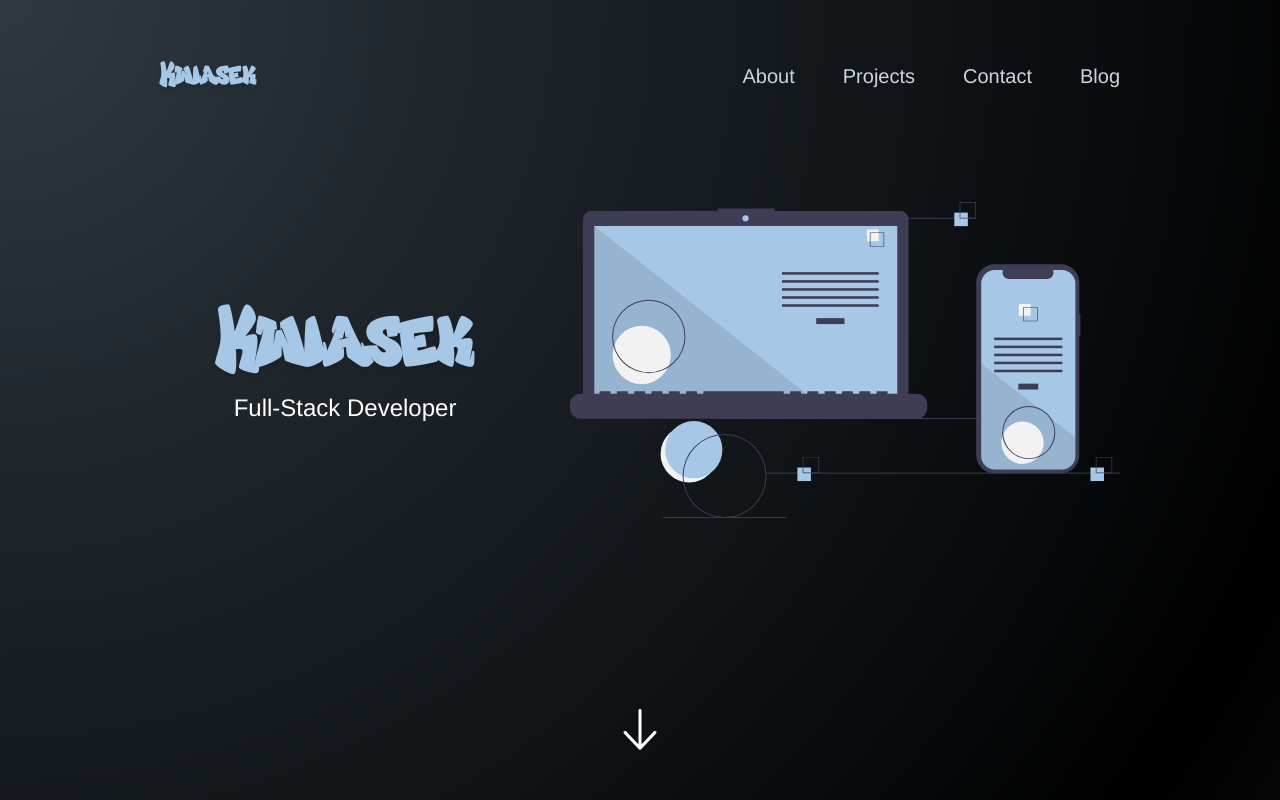
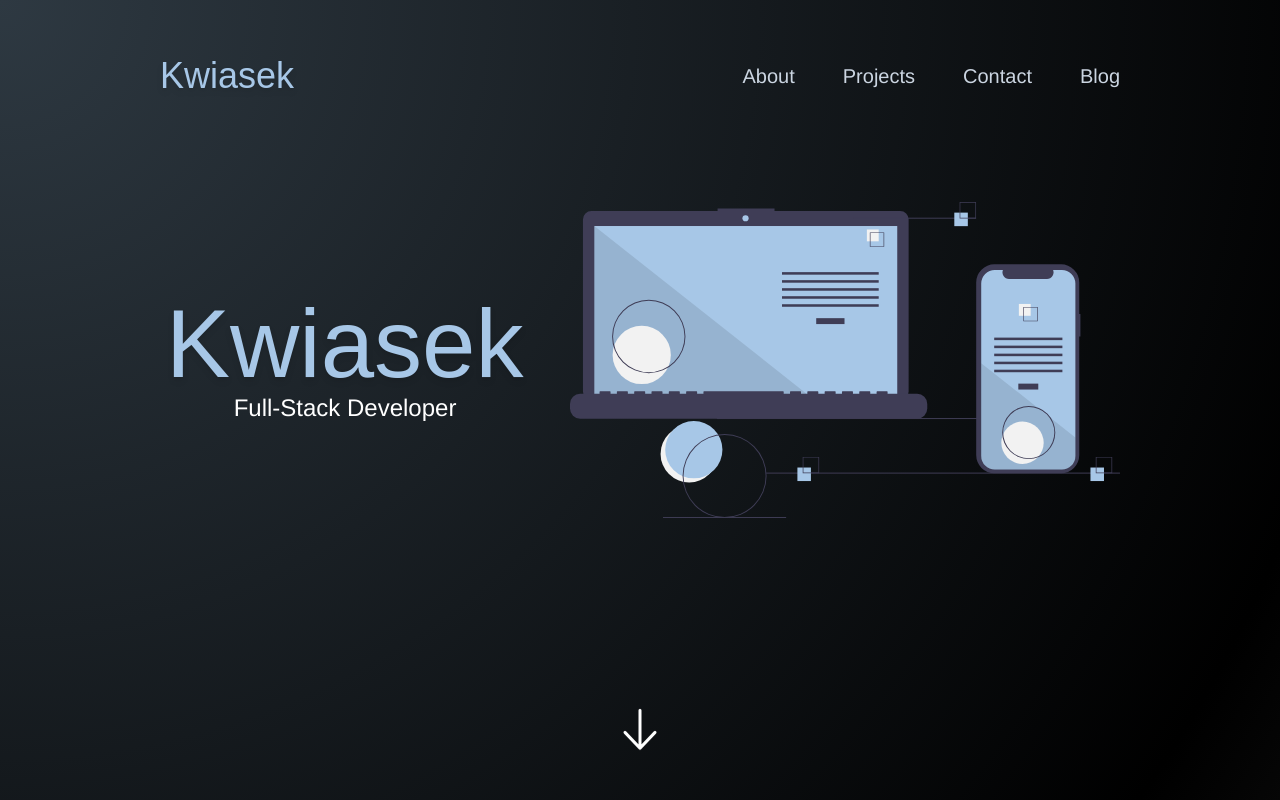
Before and after one commit to Kwiasek/portfoliov2, a Next.js app: page / in a window 1280 px wide. Shown: the top 800 px of the page. Built offline with nearby package versions, Linux system fonts and the light colour scheme; a web font is replaced by a local one.

Commit message:
Moved font export from layout file, becouse it made build errors on vercel

```diff
--- /dev/null
+++ b/src/app/fonts/graffitiYouth.ts
@@ -0,0 +1,7 @@
+import localFont from "next/font/local";
+
+export const graffitiYouth = localFont({
+  src: "./fonts/GraffitiYouth-Regular.otf",
+  variable: "--font-graffiti-youth",
+  weight: "400",
+});
--- a/src/app/layout.tsx
+++ b/src/app/layout.tsx
@@ -1,14 +1,7 @@
 import type { Metadata } from "next";
-import localFont from "next/font/local";
 import "./globals.css";
 import { Nav } from "@/components/Nav";
 import Script from "next/script";
-
-export const graffitiYouth = localFont({
-  src: "./fonts/GraffitiYouth-Regular.otf",
-  variable: "--font-graffiti-youth",
-  weight: "400",
-});
 
 export const metadata: Metadata = {
   title: "Create Next App",
--- a/src/components/SectionHeader.tsx
+++ b/src/components/SectionHeader.tsx
@@ -1,4 +1,4 @@
-import { graffitiYouth } from "@/app/layout";
+import { graffitiYouth } from "@/app/fonts/graffitiYouth";
 import React from "react";
 
 export const SectionHeader = ({
--- a/src/components/hero/Logo.tsx
+++ b/src/components/hero/Logo.tsx
@@ -1,4 +1,4 @@
-import { graffitiYouth } from "@/app/layout";
+import { graffitiYouth } from "@/app/fonts/graffitiYouth";
 
 export const Logo = ({ className = "" }: { className: string }) => {
   return (
```
